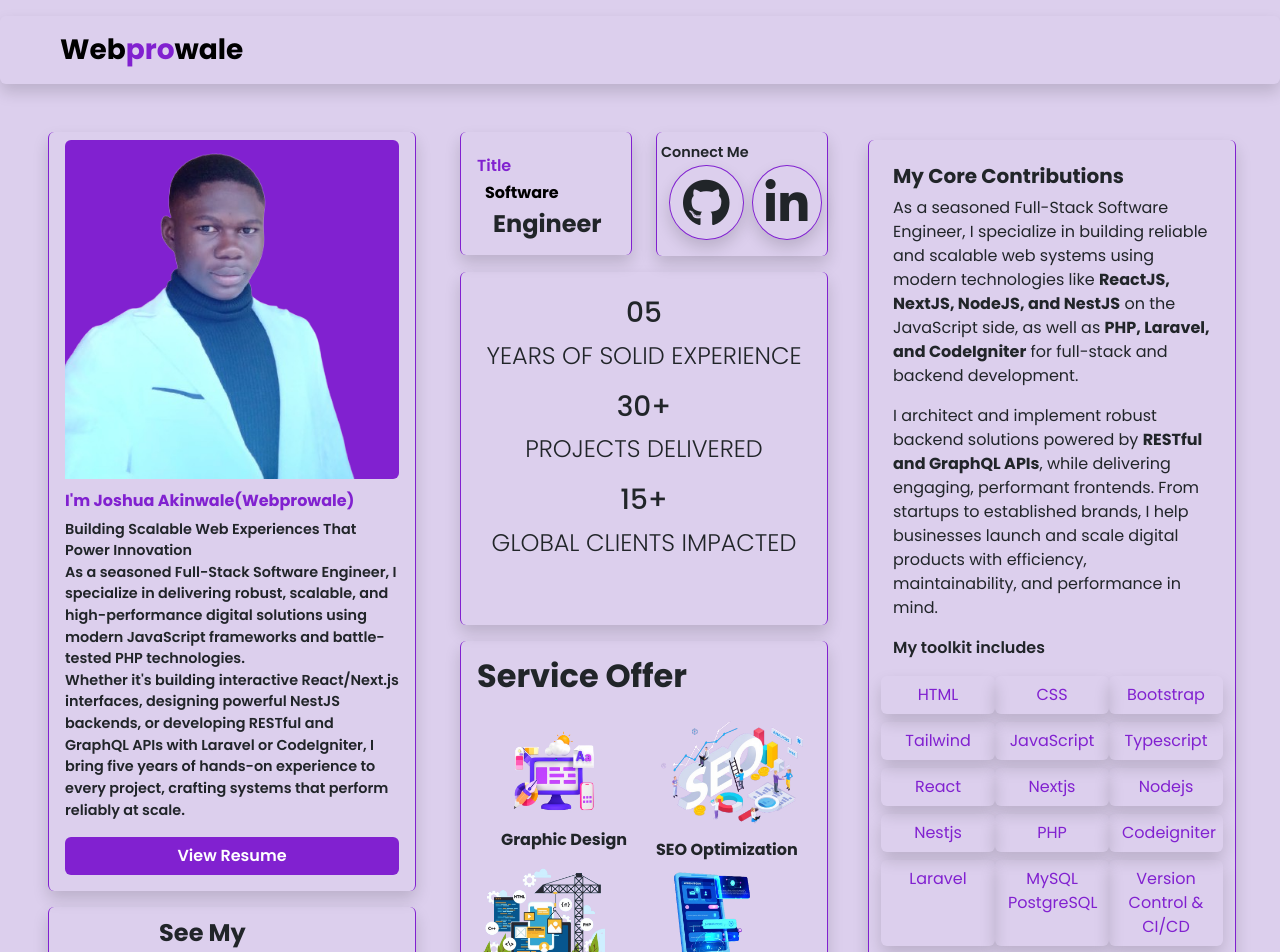
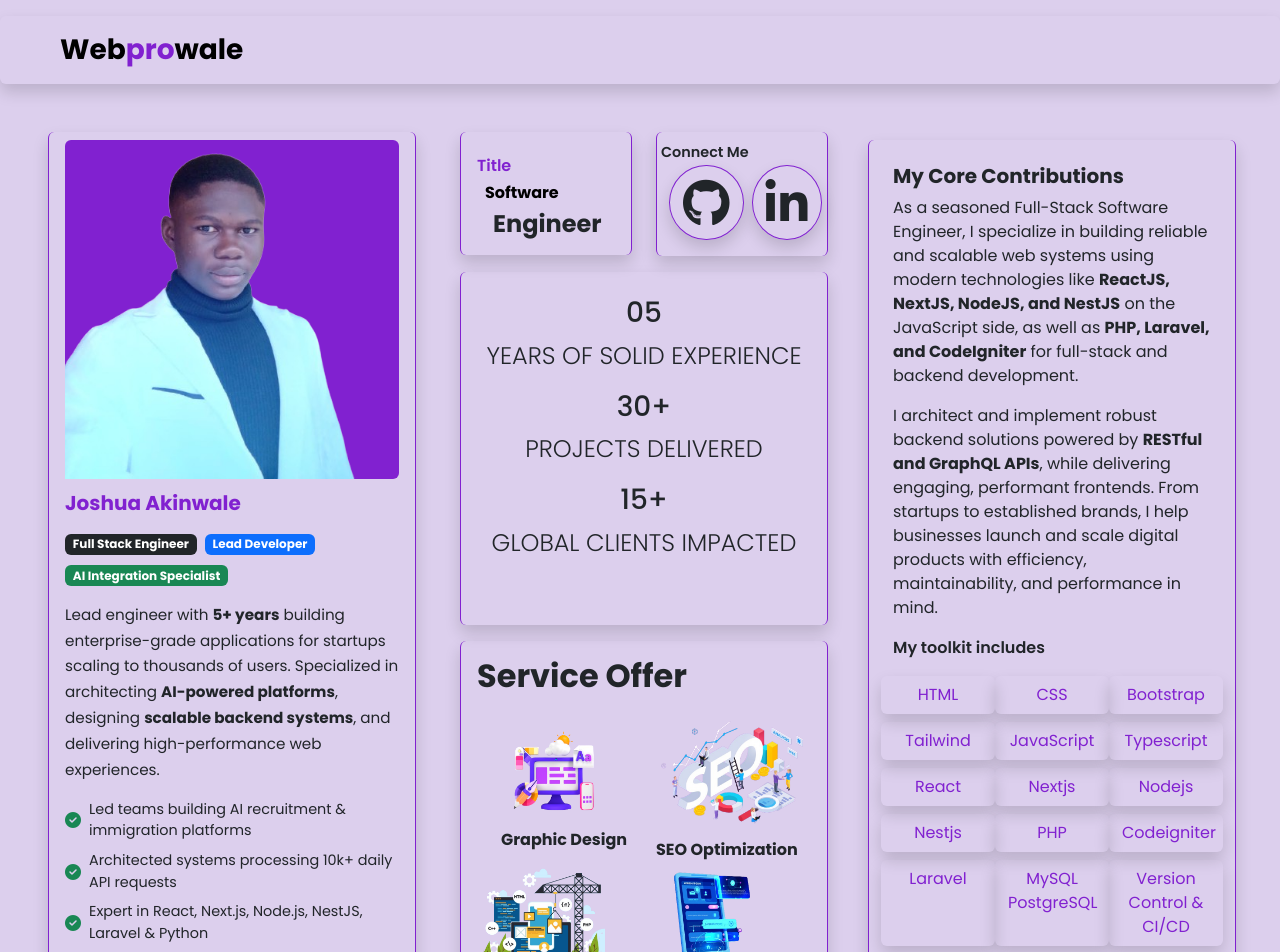
Before and after one commit to Webprowale/webprowale, a React (Vite) app: page / in a window 1280 px wide. Shown: the top 952 px of the page. Built offline with nearby package versions, Linux system fonts and the light colour scheme; no server answers.

Commit message:
Update Biography component with improved styling

```diff
--- a/src/Components/Biography.jsx
+++ b/src/Components/Biography.jsx
@@ -22,15 +22,37 @@ function Biography() {
           <img src={Dev} className="img-fluid"  height={100} alt="Developer" />
         </LazyLoad>
       </div>
-      <h3 className="primaryColor rounded fs-6 fw-bold mt-2">I'm Joshua Akinwale(Webprowale)</h3>
-      <p className="lead small fw-semibold">
-        Building Scalable Web Experiences That Power Innovation
-        <br />
-        As a seasoned Full-Stack Software Engineer, I specialize in delivering robust, scalable, and high-performance digital solutions using modern JavaScript frameworks and battle-tested PHP technologies.
-        <br />
-        Whether it's building interactive React/Next.js interfaces, designing powerful NestJS backends, or developing RESTful and GraphQL APIs with Laravel or CodeIgniter, I bring five years of hands-on experience to every project, crafting systems that perform reliably at scale.
+      <h3 className="primaryColor rounded fs-5 fw-bold mt-2 mb-3">Joshua Akinwale</h3>
+      <div className="mb-2">
+        <span className="badge bg-dark me-2 mb-2">Full Stack Engineer</span>
+        <span className="badge bg-primary me-2 mb-2">Lead Developer</span>
+        <span className="badge bg-success mb-2">AI Integration Specialist</span>
+      </div>
+      <p className="mb-3" style={{ lineHeight: '1.7', fontSize: '0.95rem' }}>
+        Lead engineer with <strong>5+ years</strong> building enterprise-grade applications for startups scaling to thousands of users.
+        Specialized in architecting <strong>AI-powered platforms</strong>, designing <strong>scalable backend systems</strong>,
+        and delivering high-performance web experiences.
       </p>
-      <Link to='/resume' className="btn fw-semibold primaryBg text-white mb-3">View Resume</Link>
+      <div className="mb-3">
+        <div className="d-flex align-items-center mb-2">
+          <i className="fas fa-check-circle text-success me-2"></i>
+          <span className="small">Led teams building AI recruitment & immigration platforms</span>
+        </div>
+        <div className="d-flex align-items-center mb-2">
+          <i className="fas fa-check-circle text-success me-2"></i>
+          <span className="small">Architected systems processing 10k+ daily API requests</span>
+        </div>
+        <div className="d-flex align-items-center mb-2">
+          <i className="fas fa-check-circle text-success me-2"></i>
+          <span className="small">Expert in React, Next.js, Node.js, NestJS, Laravel & Python</span>
+        </div>
+      </div>
+      <div className="d-flex gap-2 mb-3">
+        <Link to='/resume' className="btn fw-semibold primaryBg text-white flex-grow-1">
+          <i className="fas fa-file-alt me-2"></i>View Resume
+        </Link>
+
+      </div>
     </div>
   );
 }
```
